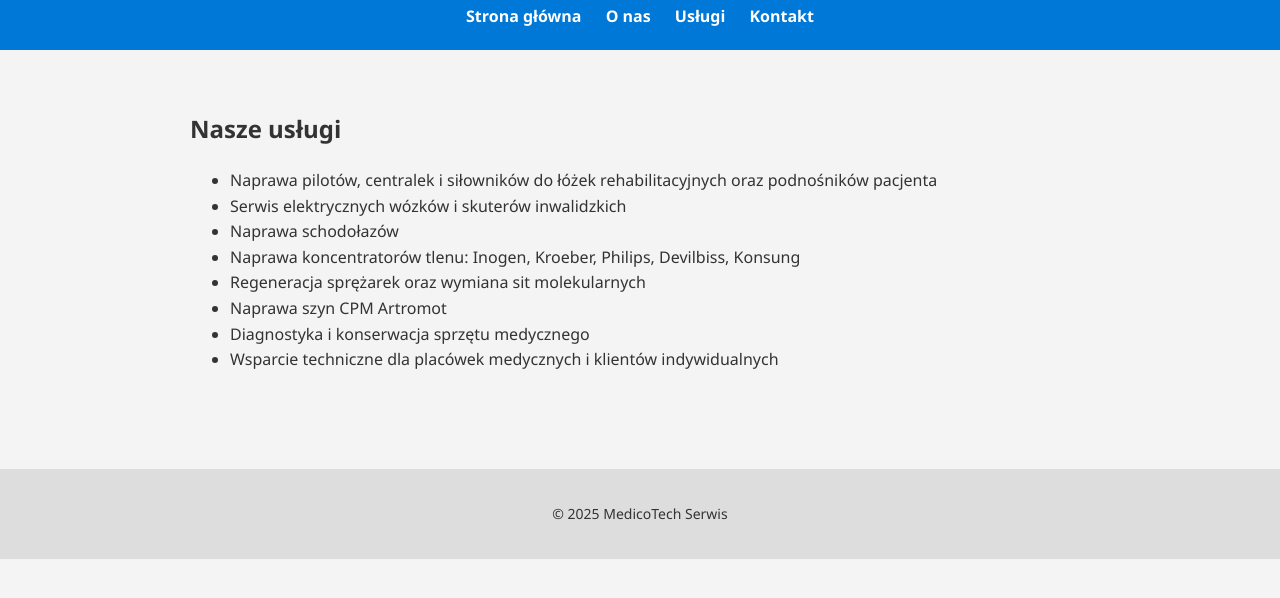
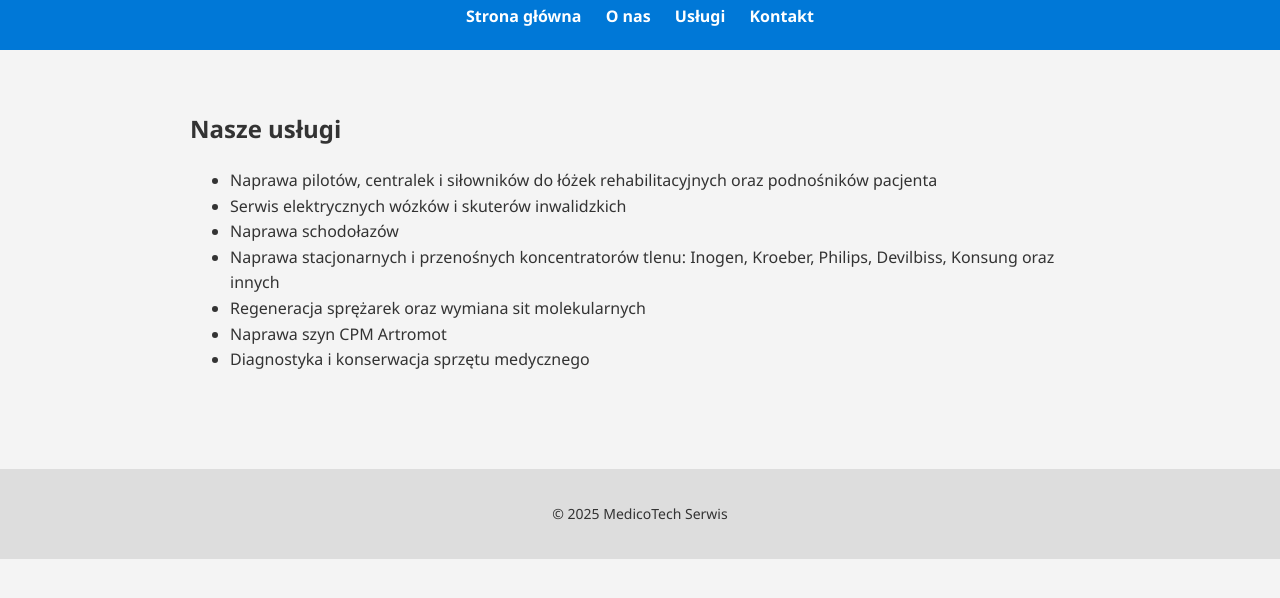
Before and after one commit to medicotechserwis/medicotechservice, a plain HTML site: page uslugi.html in a window 1280 px wide. Shown: the part 200-798 px from the top of the page. Drawn offline with Linux system fonts and the light colour scheme.

Commit message:
Update uslugi.html

```diff
--- a/uslugi.html
+++ b/uslugi.html
@@ -24,11 +24,10 @@
      <li>Naprawa pilotów, centralek i siłowników do łóżek rehabilitacyjnych oraz podnośników pacjenta</li>
       <li>Serwis elektrycznych wózków i skuterów inwalidzkich</li>
       <li>Naprawa schodołazów </li>
-      <li>Naprawa koncentratorów tlenu: Inogen, Kroeber, Philips, Devilbiss, Konsung
+      <li>Naprawa stacjonarnych i przenośnych koncentratorów tlenu: Inogen, Kroeber, Philips, Devilbiss, Konsung oraz innych
       <li>Regeneracja sprężarek oraz wymiana sit molekularnych</li>
       <li>Naprawa szyn CPM Artromot</li>
       <li>Diagnostyka i konserwacja sprzętu medycznego</li>
-      <li>Wsparcie techniczne dla placówek medycznych i klientów indywidualnych</li>
     </ul>
   </section>
   <footer><p>&copy; 2025 MedicoTech Serwis</p></footer>
```
